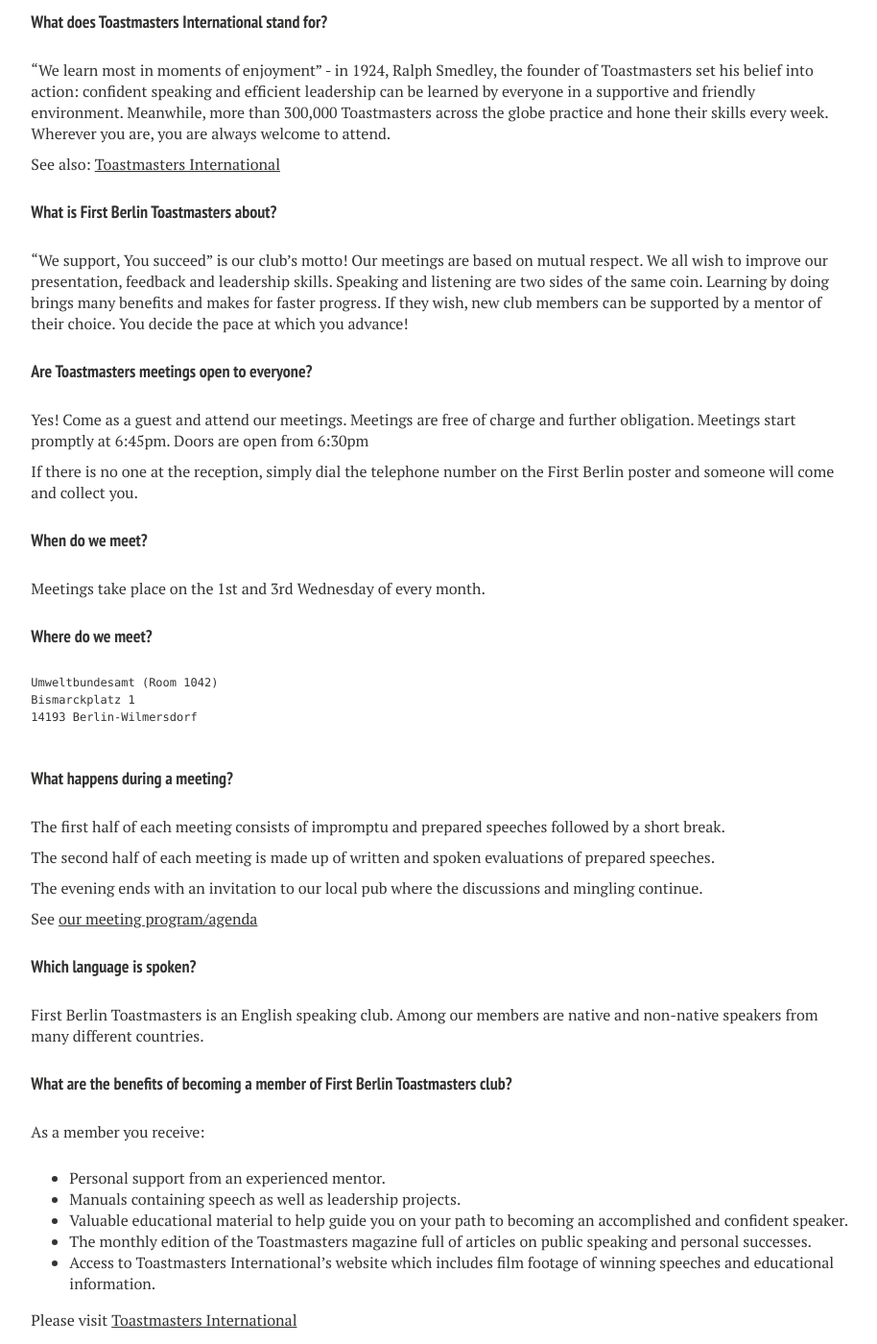
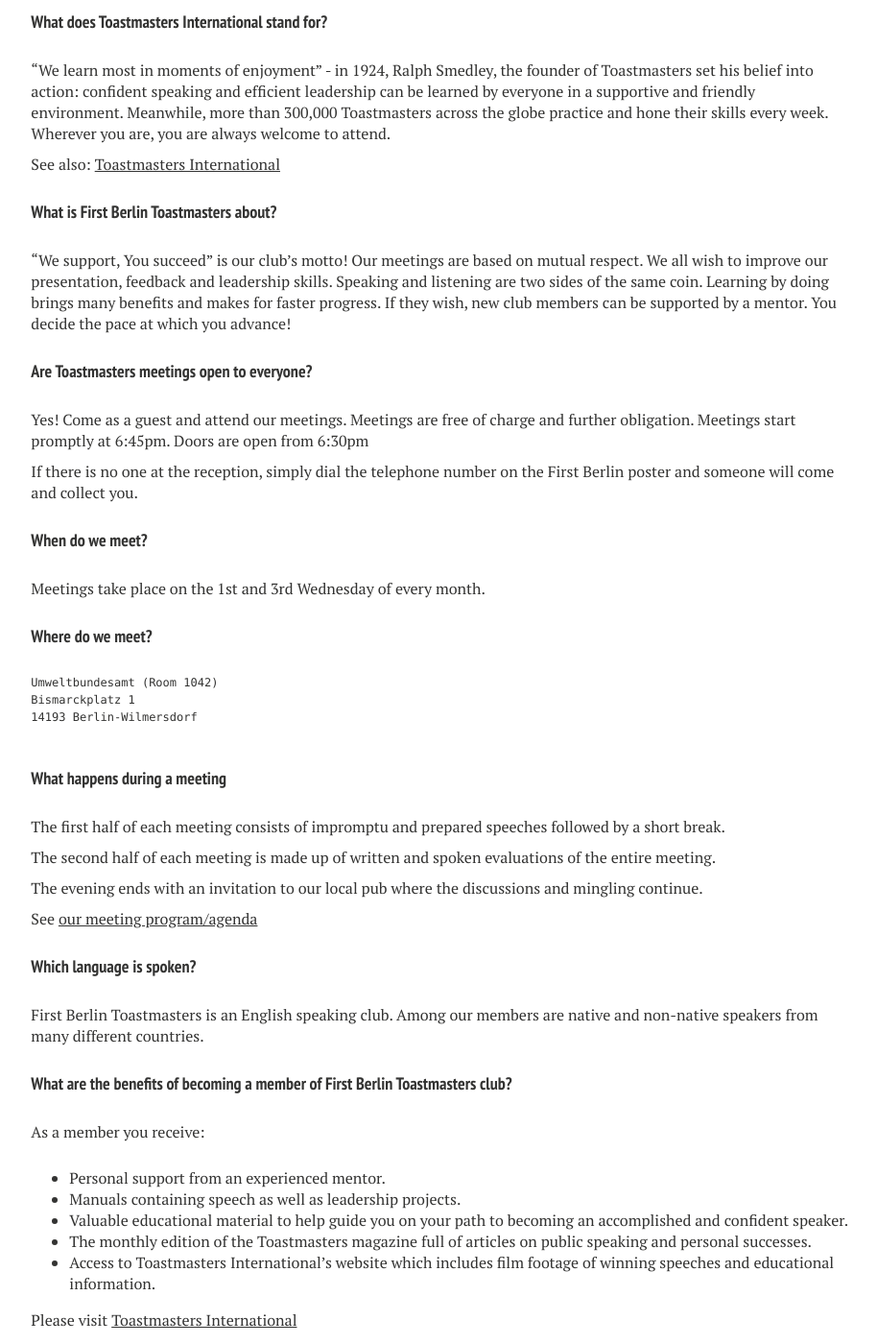
Before and after one commit to theHealingCosmos/fbtm_website, a Jekyll site: the page built from faq.md, in a window 1280 px wide and 1400 px high, scrolled down 472 px. Shown: the whole window at 96% size, without its empty margins (181-1095 px from the left). Built offline with Jekyll 4.4.1, drawn with Linux system fonts in a browser that asks for light colours; nearby versions of some CDN libraries.

```diff
--- a/faq.md
+++ b/faq.md
@@ -22,8 +22,7 @@ See also: [Toastmasters International](http://www.toastmasters.org)
 "We support, You succeed" is our club's motto! Our meetings are based on mutual respect. We all
 wish to improve our presentation, feedback and leadership skills. Speaking and listening are
 two sides of the same coin. Learning by doing brings many benefits and makes for faster progress.
-If they wish, new club members can be supported by a mentor of their choice. You decide the
-pace at which you advance!
+If they wish, new club members can be supported by a mentor. You decide the pace at which you advance!
 
 #### Are Toastmasters meetings open to everyone?
 
@@ -43,11 +42,11 @@ Meetings take place on the 1st and 3rd Wednesday of every month.
 {{ site.meeting_address }}
 </pre>
 
-#### What happens during a meeting?
+#### What happens during a meeting
 
 The first half of each meeting consists of impromptu and prepared speeches followed by a short break.
 
-The second half of each meeting is made up of written and spoken evaluations of prepared speeches.
+The second half of each meeting is made up of written and spoken evaluations of the entire meeting.
 
 The evening ends with an invitation to our local pub where the discussions and mingling continue.
 
```
Also changed, not shown: index.md (+1 -1 lines).
